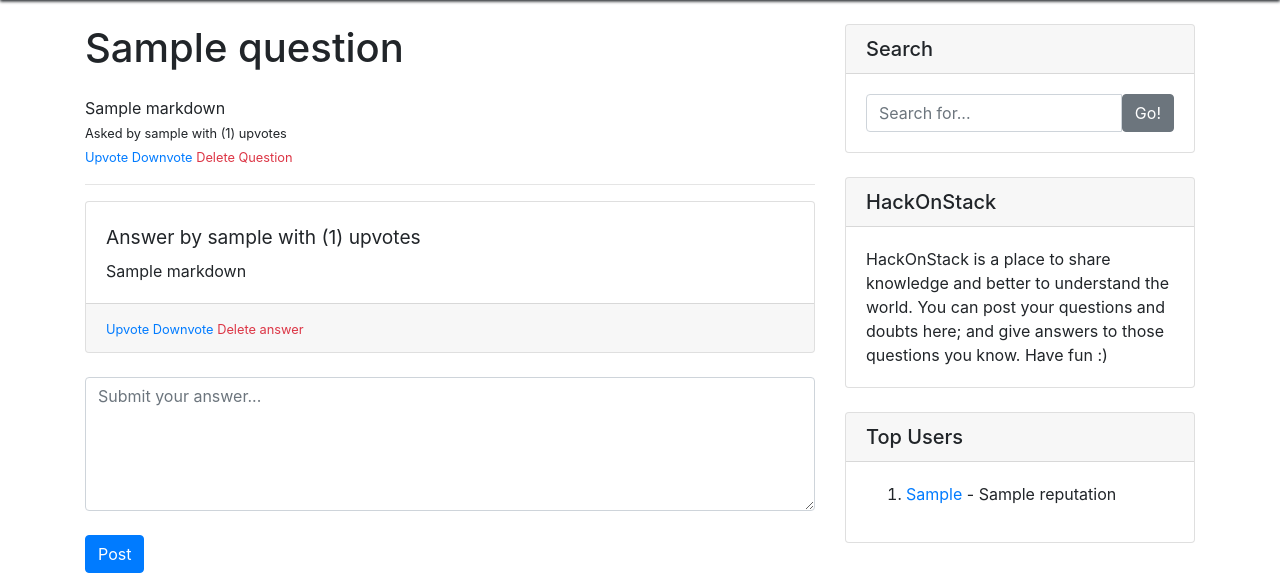
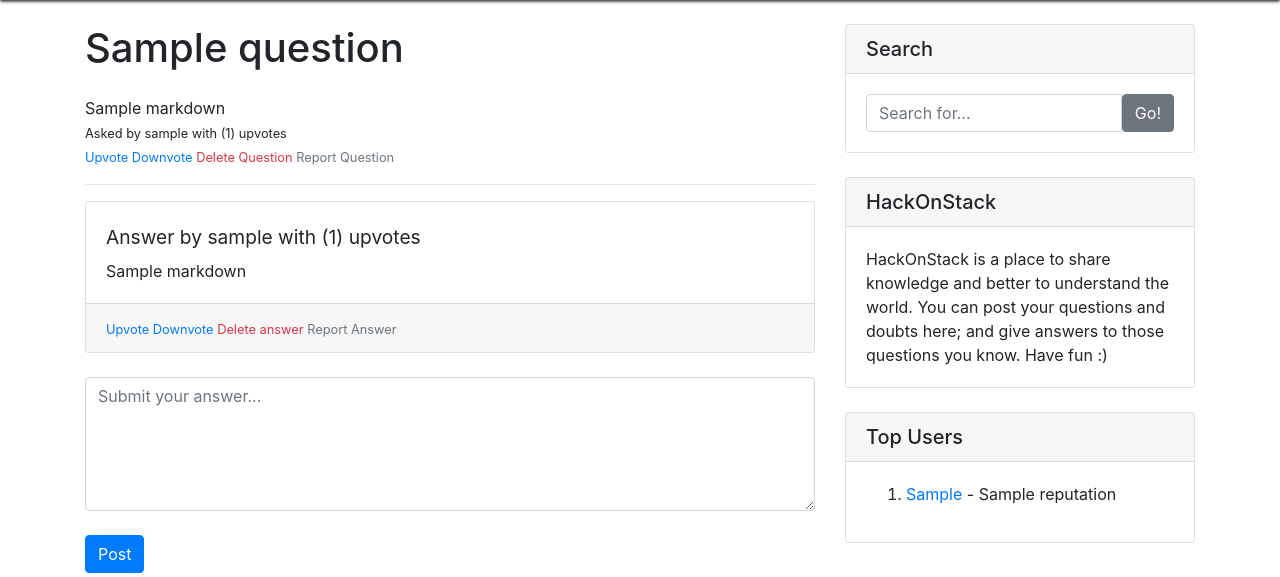
Before and after one commit to krkartikay/HackOnStack, a Flask app: template templates/display_question.html in a window 1280 px wide. Shown: the part 56-633 px from the top of the page. Run offline with Flask 2, Linux system fonts and the light colour scheme; the visitor is signed in with stand-in values (Sample User, id 1); tables that the repository leaves empty hold one stand-in row (values such as "Sample post"); the template is opened without the code that fills it: values that come from a table or form of the project are taken from there, most other values are stand-ins (such as "Sample title", 1, 10 or a date in 2020); some libraries are stand-ins or nearby versions.

Commit message:
make app ready for production

```diff
--- a/app.py
+++ b/app.py
@@ -1,4 +1,5 @@
 import time
+import datetime
 from flask import *
 from flask_sqlalchemy import *
 from passlib.hash import sha256_crypt
@@ -10,7 +11,9 @@ from vote_system import *
 
 @app.route('/')
 def homepage():
-    qs = Question.query.order_by(Question.upvotes.desc()).all()
+    last_time = datetime.datetime.now() - datetime.timedelta(hours=48)
+    qs = Question.query.order_by(Question.upvotes.desc()
+                                 ).filter(Question.post_time > last_time).all()
     return render_template("index.html",questions=qs)
 
 @app.route('/search', methods=['POST'])
@@ -177,3 +180,62 @@ def delete_q(q_id):
     db.session.commit()
     db.session.close()
     return redirect(url_for('homepage'))
+
+@app.route('/report/q/<int:q_id>')
+def report_q(q_id):
+    qs = Question.query.filter_by(q_id=q_id).first()
+    u_id = str(session['u_id'])
+    if not("logged_in" in session and session["logged_in"]):
+        flash("You need to log in first!")
+        return redirect(url_for('question',q_id = q_id))
+    else:
+        if not qs.upvoters:
+            qs.upvoters = ' r'+u_id+' '
+        else:
+            if 'r'+u_id in qs.upvoters:
+                flash("You have already reported this question.")
+                return redirect(url_for('question',q_id = q_id))
+        qs.upvoters += ' r'+u_id+' '
+        qs.reports += 1
+        if qs.reports == 3:
+            u = User.query.filter_by(u_id=qs.author_u_id).first()
+            u.reputation -= 50
+            db.session.delete(qs)
+            db.session.commit()
+            db.session.close()
+            flash("The Question has been deleted.")
+            return redirect(url_for('homepage'))
+        else:
+            flash("Question reported.")
+        db.session.commit()
+        db.session.close()
+    return redirect(url_for('question',q_id = q_id))
+
+@app.route('/report/a/<int:q_id>')
+def report_a(a_id):
+    ans = Answer.query.filter_by(a_id=a_id).first()
+    q_id = ans.q_id
+    if not("logged_in" in session and session["logged_in"]):
+        flash("You need to log in first!")
+    else:
+        if not ans.upvoters:
+            ans.upvoters = ' r'+u_id+' '
+        else:
+            if 'r'+u_id in ans.upvoters:
+                flash("You have already reported this question.")
+                return redirect(url_for('question',q_id = q_id))
+        ans.upvoters += ' r'+u_id+' '
+        ans.reports += 1
+        if ans.reports == 3:
+            u = User.query.filter_by(u_id=ans.author_u_id).first()
+            u.reputation -= 50
+            db.session.delete(ans)
+            db.session.commit()
+            db.session.close()
+            flash("The answer has been deleted.")
+            return redirect(url_for('homepage'))
+        else:
+            flash("Answer reported.")
+        db.session.commit()
+        db.session.close()
+    return redirect(url_for('question',q_id = q_id))
--- a/models/Answers.py
+++ b/models/Answers.py
@@ -9,3 +9,4 @@ class Answer(db.Model):
     post_time = db.Column(db.DateTime)
     upvotes = db.Column(db.Integer)
     upvoters = db.Column(db.Text)
+    reports = db.Column(db.Integer)
--- a/models/Questions.py
+++ b/models/Questions.py
@@ -9,3 +9,4 @@ class Question(db.Model):
     post_time = db.Column(db.DateTime, nullable=False)
     upvotes = db.Column(db.Integer)
     upvoters = db.Column(db.Text)
+    reports = db.Column(db.Integer)
--- a/templates/display_question.html
+++ b/templates/display_question.html
@@ -1,6 +1,6 @@
 {% extends "layout.html" %}
 
-{% block title %}Display Question Page{% endblock %}
+{% block title %}{{question.title}}{% endblock %}
 {% block heading %}{{question.title}}{% endblock %}
 
 {% block content %}
@@ -19,6 +19,7 @@
   {% if session['u_id']==question.author_u_id%}
   <a class="text-danger" href="{{url_for('delete_q',q_id=question.q_id)}}">Delete Question</a>
   {% endif %}
+  <a class="text-secondary" href="{{url_for('report_q',q_id=question.q_id)}}">Report Question</a>
 </small>
 {% endif %}
 
@@ -39,6 +40,7 @@
         {% if session['u_id']==answer.author_u_id%}
         <a class="text-danger" href="{{url_for('delete_a',a_id=answer.a_id)}}">Delete answer</a>
         {% endif %}
+        <a class="text-secondary" href="{{url_for('report_a',a_id=answer.a_id)}}">Report Answer</a>
       </small>
     {% endif %}
   </div>
--- a/templates/index.html
+++ b/templates/index.html
@@ -4,14 +4,14 @@
 {% if search_query %}
 Search for '{{search_query}}'
 {% else %}
-Main Page
+All Questions
 {% endif %}
 {% endblock %}
 {% block heading %}
 {% if search_query %}
 Search for '{{search_query}}'
 {% else %}
-Main Page
+All Questions
 {% endif %}
 {% endblock %}
 
```
